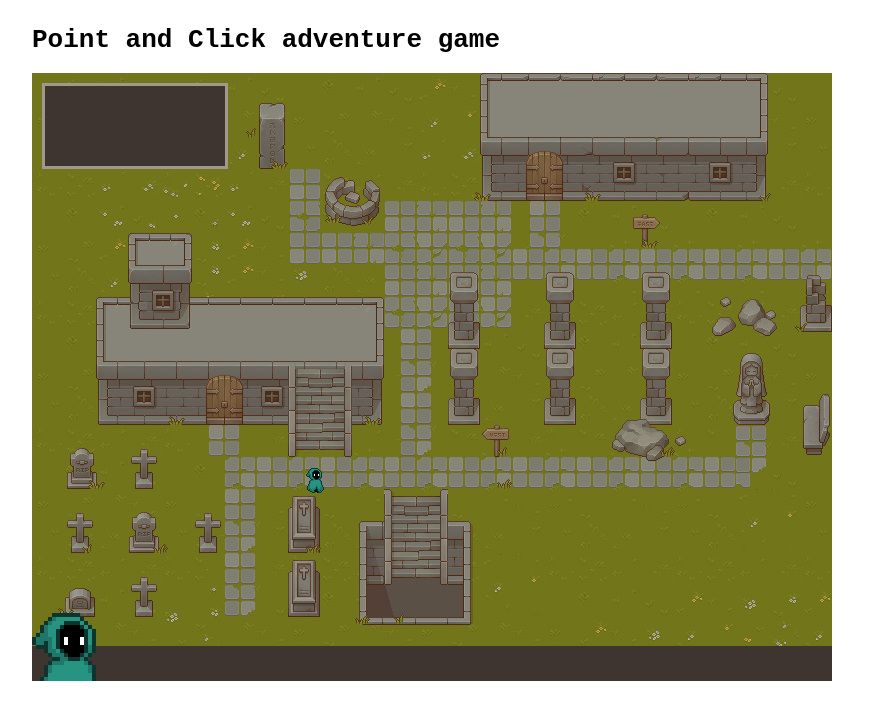
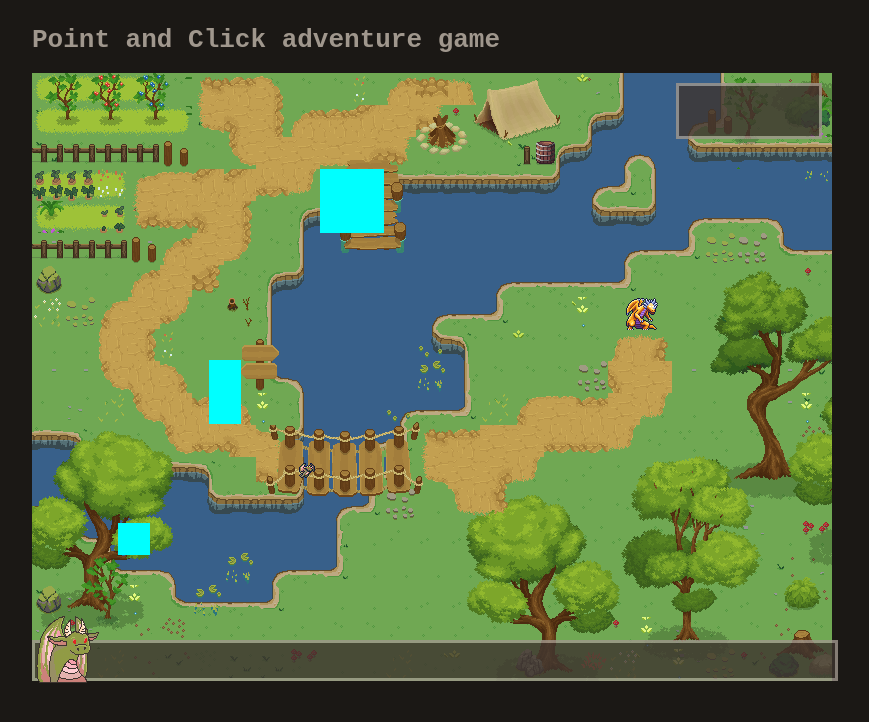
Before and after one commit to sterre-van-oploo/stl-point-and-click-adventure, a plain HTML site: page index.html in a window 1280 px wide. Shown: the whole page, without its empty margins (208-1077 px from the left). Drawn offline with Linux system fonts and the light colour scheme.

Commit message:
added a map and start working on the other avatars placements

```diff
--- a/css/style.css
+++ b/css/style.css
@@ -3,6 +3,8 @@ body {
     grid-template-columns: auto 800px auto;
     grid-template-rows: auto 608px auto;
     font-family: monospace;
+    background-color: #1b1815;
+    color:#a0978d;
 }
 
 #title {
@@ -13,21 +15,21 @@ body {
 #gameWindow {
     width: 800px;
     height: 608px;
-    background-color: #0022fe;
     grid-column-start: 2;
     grid-row-start: 2;
     position: relative;
 }
 
 #inventoryBox {
-    width: 180px;
-    height: 80px;
+    width: 140px;
+    height: 50px;
     background-color: #3f3530;
     top: 10px;
-    left: 10px;
+    right: 10px;
     color: #a0978d;
     border-style: solid;
     border-color: #a0978d;
+    opacity: 80%;
 }
 
 #dialogBar {
@@ -45,11 +47,12 @@ body {
     height: 68px;
     bottom: 0px;
     left: 0px;
+    z-index: 3;
 }
 
 #heroSpeech {
     width: 300px;
-    color: rgb(45, 40, 35);
+    color: #2d2823;
     font-size: x-large;
     left: 72px;
     top: 7px;
@@ -58,23 +61,25 @@ body {
 
 #counterSpeech {
     width: 300px;
-    color: rgb(45, 40, 35);
+    color: #2d2823;
     font-size: x-large;
     right: 65px;
     top: 7px;
     border-radius: 10px;
     padding: 5px;
-    background-color: rgb(210, 202, 191);
+    background-color: #d2cabf;
     opacity: 0;
 
 }
 
+/* ! this avatar image still needs to be drawn but I don't feel like drawing rn */
 #counterAvatar {
     width: 72px;
     height: 68px;
     bottom: 0px;
     right: 0px;
     opacity: 0;
+    z-index: 0;
 }
 
 #brownBar{
@@ -82,6 +87,11 @@ body {
     height: 35px;
     width: 800px;
     background-color: #3f3530;
+    opacity: 80%;
+    /* border-top: #a0978d; */
+    border-top:#a0978d;
+    border-style: solid;
+    z-index: 0;
 }
 
 #squareTree {
@@ -91,7 +101,6 @@ body {
     left: 400px;
     top: 150px;
     opacity: 1;
-
 }
 
 #key {
@@ -101,6 +110,7 @@ body {
     top: 450px;
     opacity: 1;
     transition: all 1s ease-in-out;
+    background-color: aqua;
 }
 
 #well {
@@ -108,6 +118,7 @@ body {
     height: 64px;
     left: 288px;
     top: 96px;
+    background-color: aqua;
 }
 
 #doorWizardHut {
@@ -115,13 +126,23 @@ body {
     height: 64px;
     left: 177px;
     top: 287px;
+    background-color: aqua;
 }
 
-#statue {
-    width: 32px;
-    height: 64px;
-    left: 704px;
-    top: 287px;
+#goldenDragon {
+    width: 36px;
+    height: 36px;
+    left: 594px;
+    top: 225px;
+    z-index: 1;
+}
+
+#goldenDragonTrigger{
+    width: 36px;
+    height: 36px;
+    left: 594px;
+    top: 225px;
+    /* background-color: aqua; */
 }
 
 #hero {
@@ -130,6 +151,7 @@ body {
     width: 32px;
     height: 32px;
     transition: all 1s ease-in-out;
+    z-index: 2;
 }
 
 #tileMap {}
--- a/index.html
+++ b/index.html
@@ -23,14 +23,11 @@
             <div id="setMainDialog">
                 <div id="brownBar" class="foreground"></div>
                 <div id="heroAvatar" class="foreground">
-                    <img src="./assets/assets/portairt.png" alt="hero avatar">
-                </div>
-                <div id="heroSpeech" class="foreground speechBubble">
-                </div>
-                <div id="counterSpeech" class="foreground">
-                </div>
+                    <img src="./assets/new-assets/main-avatar-still-test.png" alt="hero avatar"></div>
+                <div id="heroSpeech" class="foreground speechBubble"></div>
+                <div id="counterSpeech" class="foreground"></div>
                 <div id="counterAvatar" class="foreground">
-                    <img src="./assets/assets/portairStatue.png" alt="counter avatar">
+                    <img src="./assets/new-assets/GreatGoldenWyrmIdleSide.png" alt="counter avatar">
                 </div>
             </div>
         </div>
@@ -39,16 +36,23 @@
         <div id="key" class="foreground"></div>
         <div id="well" class="foreground"></div>
         <div id="doorWizardHut" class="foreground"></div>
-        <div id="statue" class="foreground"></div>
+        <div id="goldenDragonTrigger" class="foreground"></div>
+        <div id="lostDragonTrigger" class="foreground"></div>
+        <div id="redMushRoomTrigger" class="foreground"></div>
+        <div id="gardenBerryTrigger" class="foreground"></div>
+        <div id="goldenDragon" class="foreground">
+            <img src="./assets/new-assets/GreatGoldenWyrmIdleSide.gif" alt="counter avatar">
+        </div>
+
 
         <!--Main Character-->
         <div id="hero" class="character">
-            <img src="assets/assets/animated-character-2-idle.gif" alt="hero charcater" id="heroImage">
+            <img src="assets/new-assets/main-avatar.gif" alt="hero charcater" id="heroImage">
         </div>
 
         <!--Background elements-->
         <div id="tileMap" class="background">
-            <img src="./assets/assets/tilemap1.jpg" alt="tilemap" draggable="false">
+            <img src="./assets/new-assets/tiled-map.png" alt="tilemap" draggable="false">
         </div>
 
     </div>
--- a/main.js
+++ b/main.js
@@ -95,14 +95,14 @@ gameWindow.onclick = function (e) {
                 console.log("dammit, this door is locked... Maybe there is a key somewhere.");
             }
             break;
-        case "statue":
-            showMessage(heroSpeech, "hey that sure is a statue... I'm glad it doesn't speak because I have a really serious phobia foor talking statues!", heroAudio);
+        case "goldenDragonTrigger":
+            showMessage(heroSpeech, "hey that sure is a goldenDragon... I'm glad it doesn't speak because I have a really serious phobia foor talking goldenDragon!", heroAudio);
             setTimeout(function () { counterAvatar.style.opacity = 1; }, 4 * sec);
             setTimeout(showMessage, 4 * sec, counterSpeech, "I actually CAN talk you know?", counterAudio);
             setTimeout(showMessage, 8 * sec, heroSpeech, "WHAAAAAAAA!!! NO NO NO I'M SO SCARED!"), heroAudio;
             setTimeout(showMessage, 12 * sec, counterSpeech, "whoah chill dude, I am just going to help you... If you need a key, look by the graves.", counterAudio);
             setTimeout(function () { counterAvatar.style.opacity = 0; }, 16 * sec);
-            // console.log("TIS I, THE TALKING STATUE! oh, what? where the key is? oh yeah it lies with the graves...");
+            // console.log("TIS I, THE TALKING goldenDragon! oh, what? where the key is? oh yeah it lies with the graves...");
             break;
         default:
             break;
```
Also changed, not shown: assets/new-assets/Great Wyvern/GreatWyvernIdleSide.png (added), assets/new-assets/GreatGoldenWyrmIdleSide.gif (added), assets/new-assets/GreatGoldenWyrmIdleSide.png (added), assets/new-assets/main-avatar-still-test.png (added), assets/new-assets/main-avatar-still.png (added), assets/new-assets/main-avatar.gif (added), assets/new-assets/tiled-map.png (added), 1 other file.
